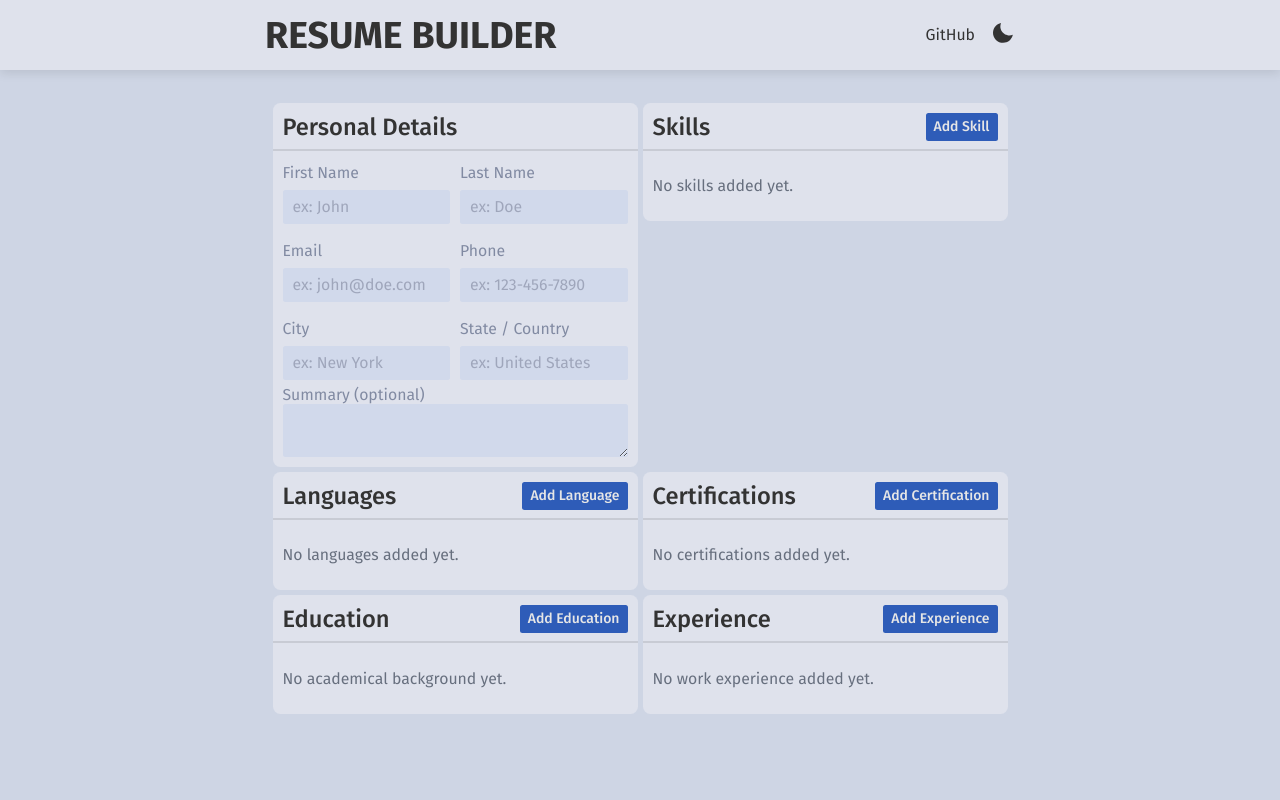
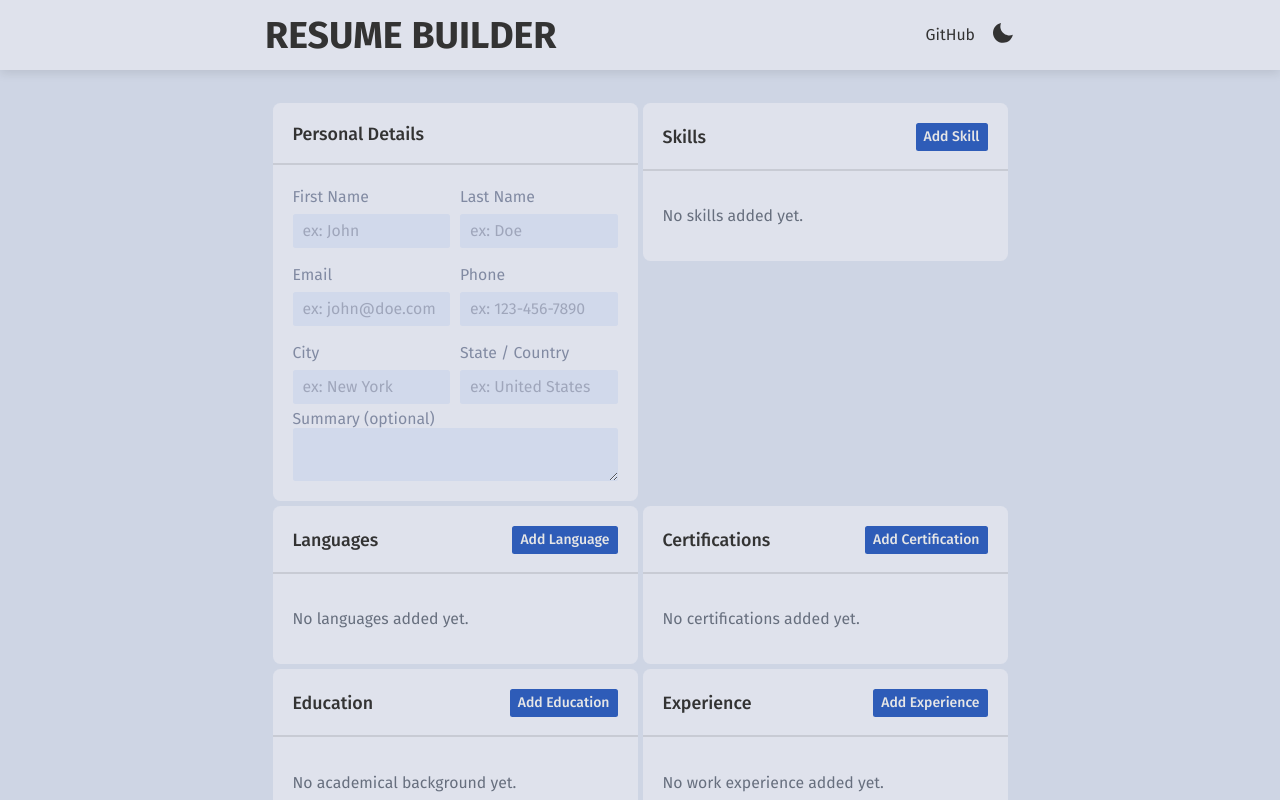
Before and after one commit to antonio-gimenez/resume-builder, a React (Create React App) app: page / in a window 1280 px wide. Built offline with nearby package versions, Linux system fonts and the light colour scheme.

Commit message:
more fixes

```diff
--- a/public/index.html
+++ b/public/index.html
@@ -6,8 +6,11 @@
     <meta name="viewport" content="width=device-width, initial-scale=1" />
     <meta name="theme-color" content="#000000" />
     <meta name="description" content="Web site created using create-react-app" />
+    <!-- add cache control meta -->
+    <meta http-equiv="Cache-Control" content="no-cache, no-store, must-revalidate" />
     <link rel="apple-touch-icon" href="%PUBLIC_URL%/logo192.png" />
     <link rel="stylesheet" href="%PUBLIC_URL%/normalize.css" />
+
     <!--
       manifest.json provides metadata used when your web app is installed on a
       user's mobile device or desktop. See https://developers.google.com/web/fundamentals/web-app-manifest/
--- a/src/styles/card.css
+++ b/src/styles/card.css
@@ -20,9 +20,9 @@
 }
 
 .card-header {
-  padding: var(--space-4);
+  padding: 2rem;
   color: var(--clr-text);
-  font-size: var(--font-size-base);
+  font-size: var(--fs-regular);
   font-weight: 300;
 
   height: auto;
@@ -35,7 +35,7 @@
 }
 
 .card-content {
-  padding: 1rem;
+  padding: 2rem;
 }
 
 .card-actions {
```
